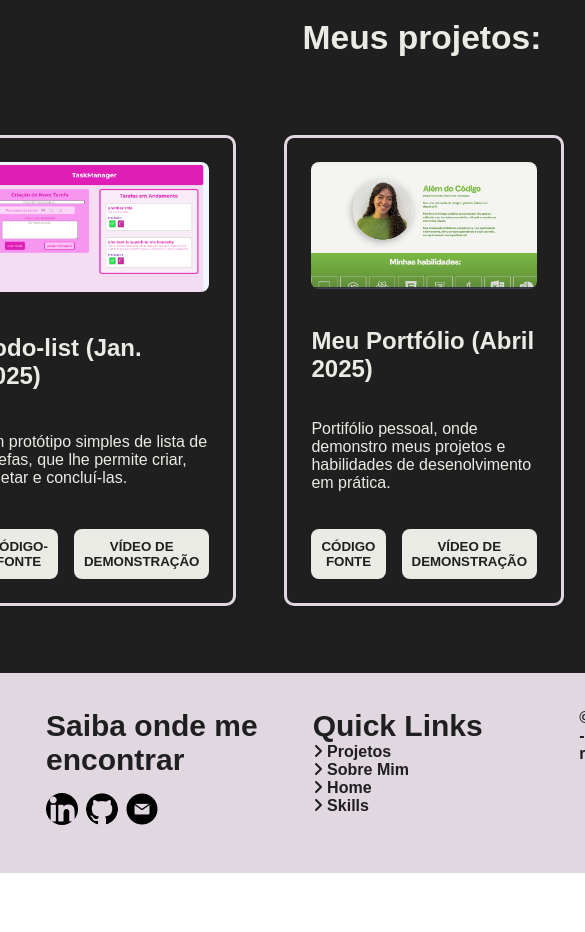
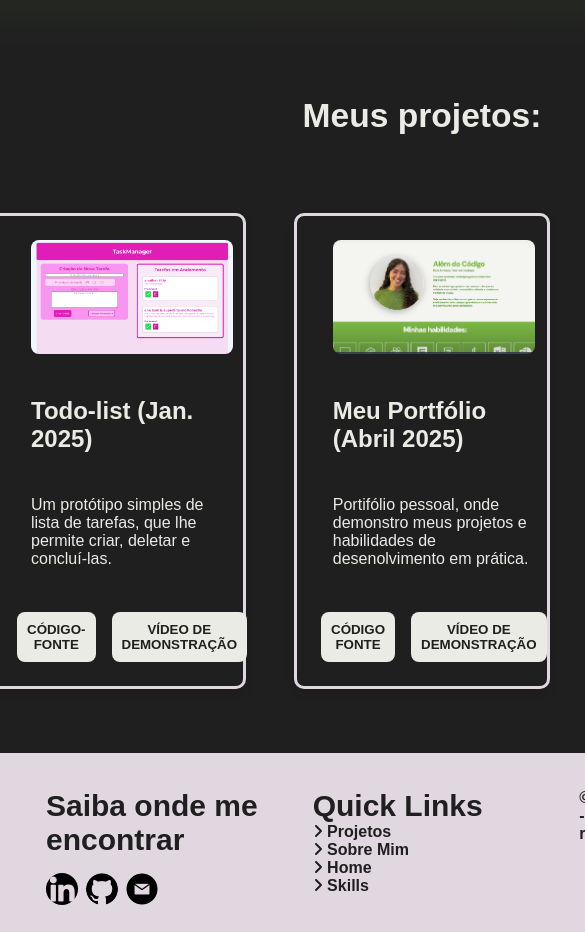
Before and after one commit to mafenandaup/Portifolio-dev, a React (Vite) app in the folder portifolio-main/: page / in a window 390 px wide. Shown: the part 1940-2872 px from the top of the page, 585 px wide, since content can reach past the window. Before the commit the page ends 2813 px from the top, so only its background shows below. Built offline with nearby package versions, Linux system fonts and the light colour scheme; a web font is replaced by a local one.

Commit message:
refactor: projects container

```diff
--- a/portifolio-main/src/pages/home/sections/Projects/Projects.css
+++ b/portifolio-main/src/pages/home/sections/Projects/Projects.css
@@ -9,7 +9,7 @@
     --rebecca-purple: #5c3e84ff;
 }
 
-.section-projects{
+.section-projects {
     background: var(--notpureblack);
     color: var(--baby-powder);
     min-width: 100vw;
@@ -20,7 +20,7 @@
     justify-content: center;
 }
 
-.project-cont{
+.project-cont {
     padding: 2rem;
     display: flex;
     flex-direction: row;
@@ -34,14 +34,14 @@
     white-space: nowrap;
 }
 
-.project-item{
+.project-item {
     display: flex;
     flex-direction: column;
     flex-wrap: wrap;
     align-items: center;
     justify-content: space-between;
     width: 100%;
-    max-width: 25rem;
+    width: 26rem;
     padding: 1.5rem;
     gap: 1rem;
     border: solid var(--lavender-blush) 3px;
@@ -92,22 +92,48 @@
     object-fit: cover;
 }
 
-.icon-projs{
+.icon-projs {
     filter: invert();
     width: 100%;
     max-width: 20rem;
 }
 
+@media (max-width: 1504px) {
+
+    .project-item{
+        width: 22rem;
+    }
+}
+
+@media (max-width: 1404px) {
+
+    .project-item{
+        width: 20rem;
+    }
+}
+@media (max-width: 1204px) {
+
+    .project-item{
+        width: 18rem;
+    }
+}
+
 @media (max-width: 904px) {
-.section-projects h1{
-    font-size: 2.5rem;
-    padding: 1rem;
-}
+
+    .section-projects h1 {
+        font-size: 2.5rem;
+        padding: 1rem;
+    }
+
+     .project-item{
+        width: 16rem;
+    }
 }
 
 
 @media (max-width: 709px) {
-    .section-projects h1{
+    .section-projects h1 {
         font-size: 2.1rem;
     }
+
 }
--- a/portifolio-main/src/pages/home/sections/Skills/Skills.css
+++ b/portifolio-main/src/pages/home/sections/Skills/Skills.css
@@ -88,7 +88,7 @@
 
     .section-skills {
         min-width: 100vw;
-        height: 53rem;
+        height: 58rem;
     }
 
 
```
